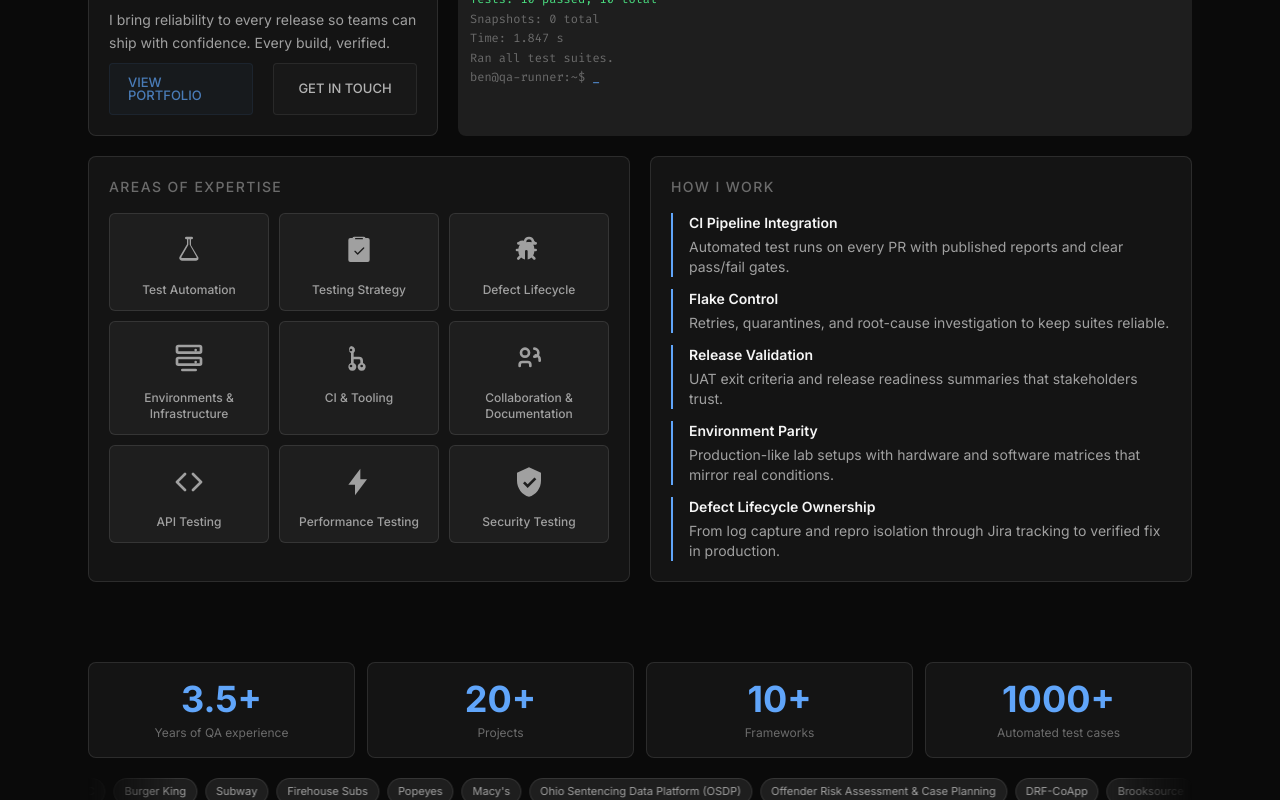
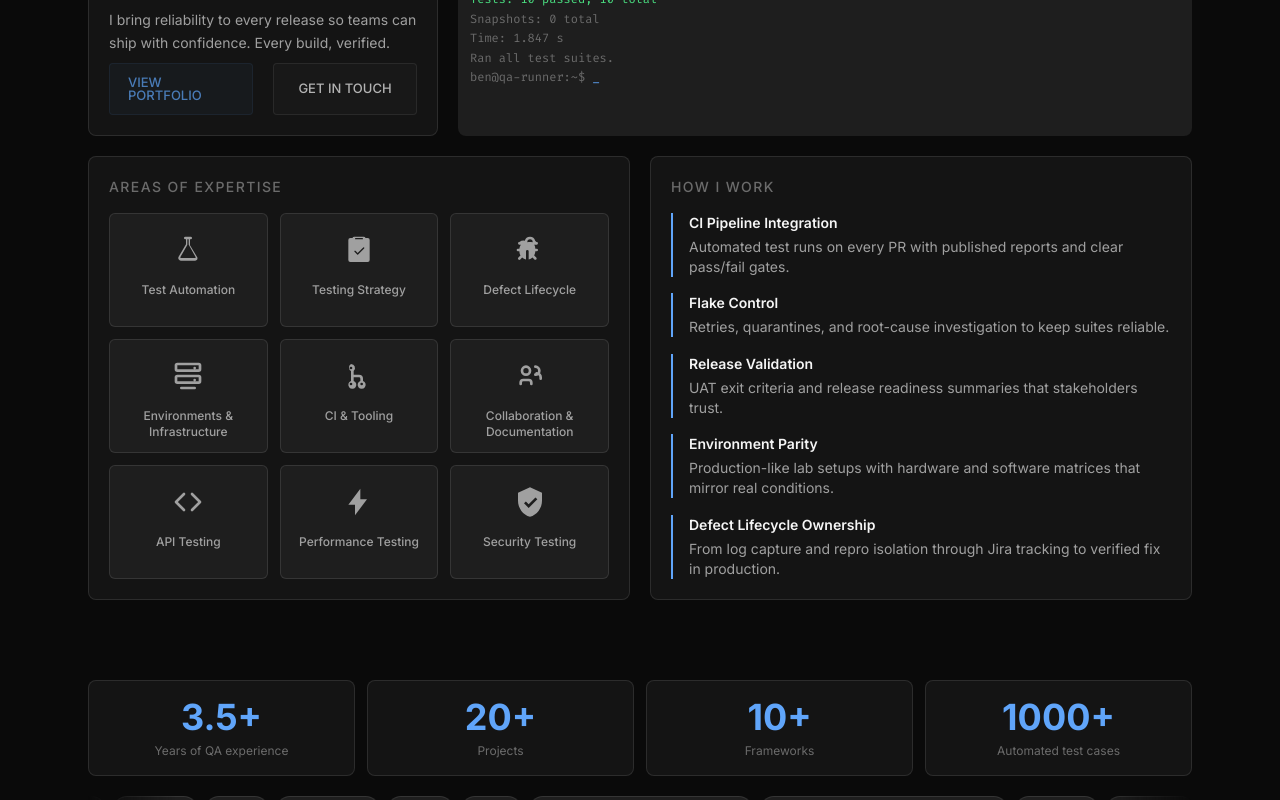
Before and after one commit to LostInTyping/BuildVerified, a Next.js app: page / in a window 1280 px wide. Shown: the part 542-1342 px from the top of the page. Built offline with nearby package versions, Linux system fonts and the light colour scheme.

Commit message:
style: distribute card content evenly to eliminate bottom dead space

```diff
--- a/src/components/home/hero.tsx
+++ b/src/components/home/hero.tsx
@@ -139,11 +139,11 @@ export function Hero() {
 
       <div className="mt-4 grid w-full gap-4 sm:mt-5 sm:gap-5 md:grid-cols-2">
         <FadeIn delay={0.2} className="h-full min-w-0">
-          <div className="h-full min-w-0 rounded-lg border border-border bg-bg-card p-4 sm:p-5">
+          <div className="flex h-full min-w-0 flex-col rounded-lg border border-border bg-bg-card p-4 sm:p-5">
             <h2 className="text-sm font-medium uppercase tracking-widest text-text-muted">
               Areas of Expertise
             </h2>
-            <div className="mt-4 grid grid-cols-2 gap-2 sm:gap-2.5 sm:grid-cols-3">
+            <div className="mt-4 flex-1 grid grid-cols-2 gap-2.5 sm:gap-3 sm:grid-cols-3 sm:grid-rows-3">
               {expertiseAreas.map((area, index) => (
                 <FadeIn
                   key={area.title}
@@ -171,11 +171,11 @@ export function Hero() {
         </FadeIn>
 
         <FadeIn delay={0.25} className="h-full min-w-0">
-          <div className="h-full min-w-0 rounded-lg border border-border bg-bg-card p-4 sm:p-5">
+          <div className="flex h-full min-w-0 flex-col rounded-lg border border-border bg-bg-card p-4 sm:p-5">
             <h2 className="text-sm font-medium uppercase tracking-widest text-text-muted">
               How I Work
             </h2>
-            <div className="mt-4 space-y-3">
+            <div className="mt-4 flex-1 flex flex-col justify-between">
               {proofItems.map((item) => (
                 <div key={item.title} className="border-l-2 border-accent pl-4">
                   <h3 className="text-sm font-semibold text-text-primary">
```
